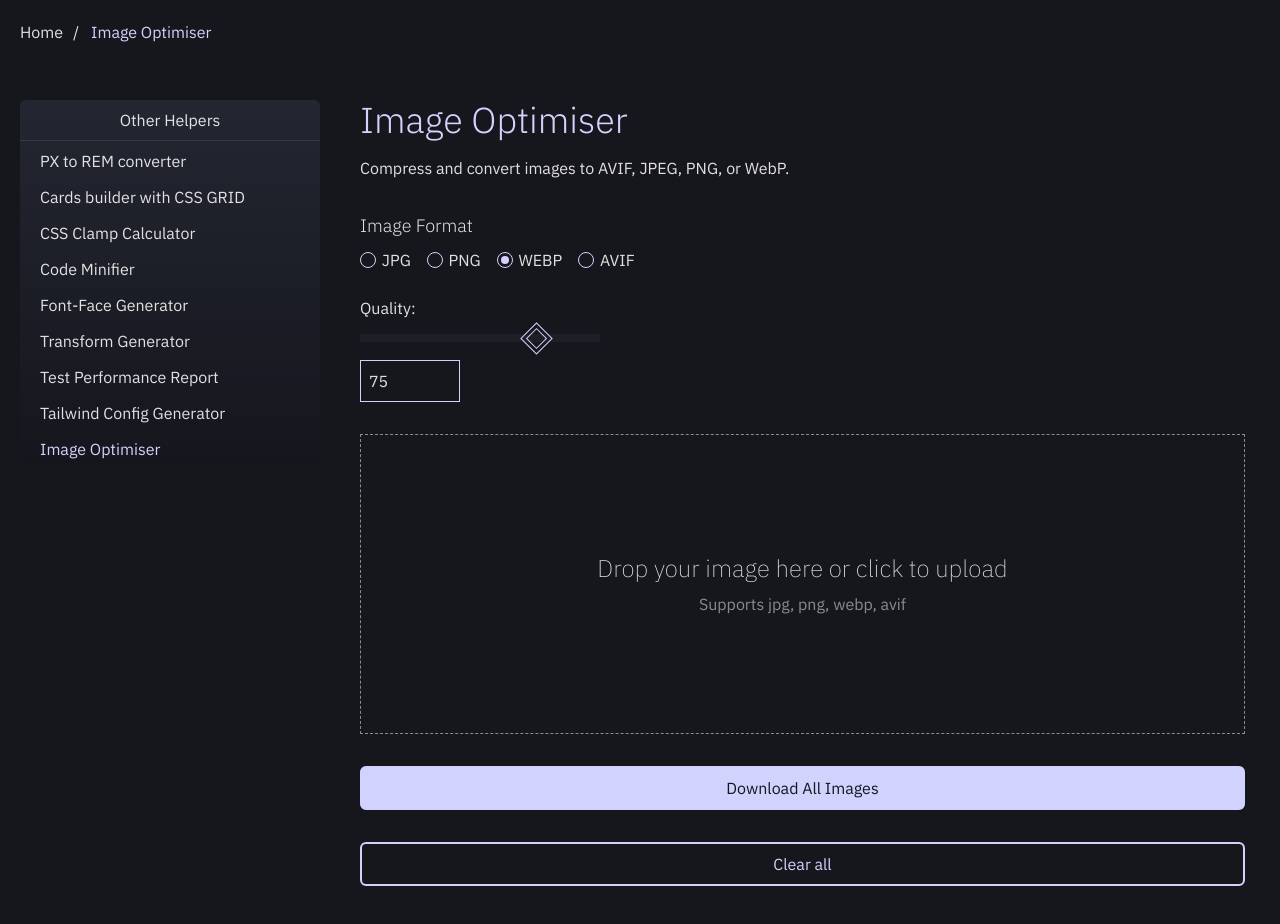
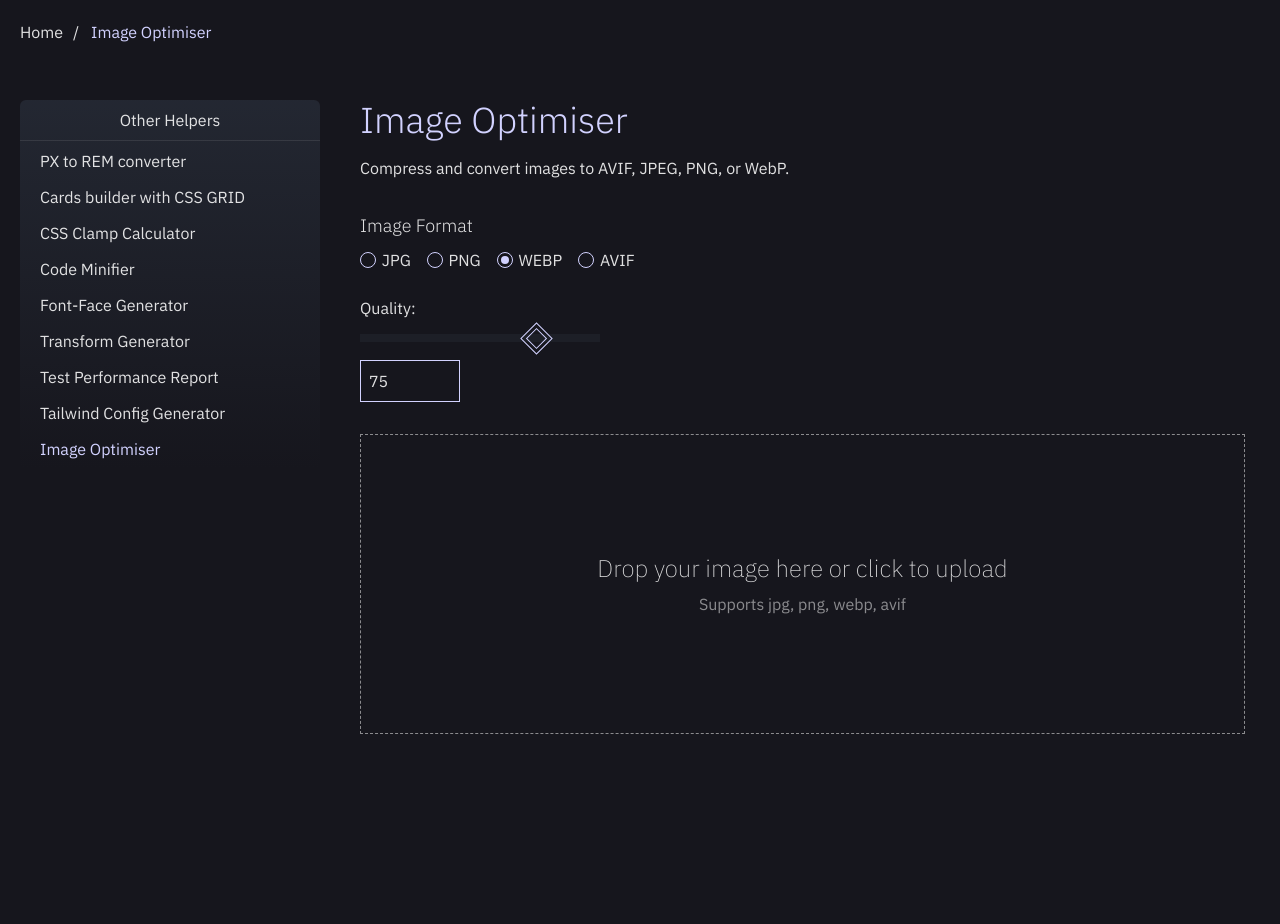
Before and after one commit to karnauhmax/frontend-helpers, a Vue app: page /image-optimiser in a window 1280 px wide. Shown: the top 924 px of the page. After the commit the page ends 800 px from the top, so only its background shows below. Built offline with nearby package versions, Linux system fonts and the light colour scheme.

Commit message:
removes buttons when there is no images to download or delete

```diff
--- a/src/modules/image-optimiser/views/ImageOptimiserView.vue
+++ b/src/modules/image-optimiser/views/ImageOptimiserView.vue
@@ -98,8 +98,10 @@ async function onUpload(images: File[]) {
       </div>
     </Transition>
 
-    <BaseButton @click="downloadAllImages" label="Download All Images" />
-    <BaseButton variant="secondary" @click="deleteAllImages" label="Clear all" />
+    <template v-if="previewImages.length">
+      <BaseButton @click="downloadAllImages" label="Download All Images" />
+      <BaseButton variant="secondary" @click="deleteAllImages" label="Clear all" />
+    </template>
   </div>
 </template>
 
```
